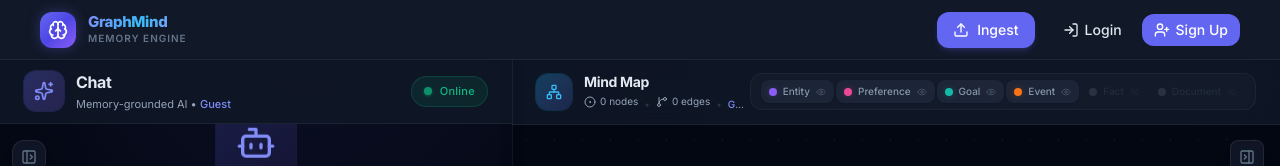
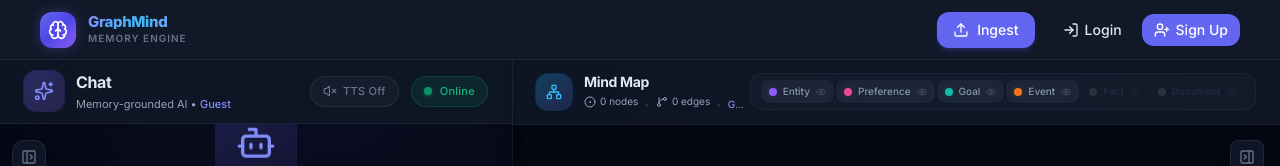
Before and after one commit to YashSavalkar321/GraphMind, a React (Vite) app in the folder frontend/: page / in a window 1280 px wide. Shown: the top 166 px of the page. Built offline with nearby package versions, Linux system fonts and the light colour scheme.

Commit message:
ai voice feature added

```diff
--- a/frontend/src/components/ChatWindow.jsx
+++ b/frontend/src/components/ChatWindow.jsx
@@ -1,20 +1,72 @@
-import { useState, useRef, useEffect } from 'react';
-import { Send, Bot, Sparkles, MessageCircle, ArrowDown, Zap } from 'lucide-react';
+import { useState, useRef, useEffect, useCallback } from 'react';
+import { Send, Bot, Sparkles, MessageCircle, ArrowDown, Zap, Volume2, VolumeX, Square } from 'lucide-react';
 import useAppStore from '../store/useAppStore';
 import PerformanceTimer from './PerformanceTimer';
 import CitationBadge from './CitationBadge';
+import SpeechHelper from '../utils/speechHelper';
 
 export default function ChatWindow() {
   const messages = useAppStore((s) => s.messages);
   const isTyping = useAppStore((s) => s.isTyping);
   const sendMessage = useAppStore((s) => s.sendMessage);
   const currentUser = useAppStore((s) => s.getCurrentUser());
+  const ttsEnabled = useAppStore((s) => s.ttsEnabled);
+  const toggleTts = useAppStore((s) => s.toggleTts);
 
   const [input, setInput] = useState('');
   const [showScrollBtn, setShowScrollBtn] = useState(false);
+  const [speakingMsgId, setSpeakingMsgId] = useState(null);
   const messagesEndRef = useRef(null);
   const scrollContainerRef = useRef(null);
   const inputRef = useRef(null);
+  const lastSpokenMsgId = useRef(null);
+
+  // Preload TTS voices on mount
+  useEffect(() => {
+    SpeechHelper.preloadVoices();
+  }, []);
+
+  // Auto-speak new assistant responses when TTS is enabled
+  useEffect(() => {
+    if (!ttsEnabled || messages.length === 0) return;
+    const lastMsg = messages[messages.length - 1];
+    if (
+      lastMsg.role === 'assistant' &&
+      !lastMsg.streaming &&
+      lastMsg.content &&
+      lastMsg.id !== lastSpokenMsgId.current
+    ) {
+      lastSpokenMsgId.current = lastMsg.id;
+      setSpeakingMsgId(lastMsg.id);
+      SpeechHelper.speak(lastMsg.content, {
+        onEnd: () => setSpeakingMsgId(null),
+        onError: () => setSpeakingMsgId(null),
+      });
+    }
+  }, [messages, ttsEnabled]);
+
+  // Stop speech when TTS is toggled off
+  useEffect(() => {
+    if (!ttsEnabled) {
+      SpeechHelper.stop();
+      setSpeakingMsgId(null);
+    }
+  }, [ttsEnabled]);
+
+  const handleSpeak = useCallback((msg) => {
+    if (speakingMsgId === msg.id) {
+      // Currently speaking this message → stop
+      SpeechHelper.stop();
+      setSpeakingMsgId(null);
+    } else {
+      // Speak this message
+      setSpeakingMsgId(msg.id);
+      SpeechHelper.speak(msg.content, {
+        onEnd: () => setSpeakingMsgId(null),
+        onError: () => setSpeakingMsgId(null),
+      });
+    }
+  }, [speakingMsgId]);
 
   useEffect(() => {
     messagesEndRef.current?.scrollIntoView({ behavior: 'smooth' });
@@ -78,9 +130,26 @@ export default function ChatWindow() {
             </p>
           </div>
         </div>
-        <div className="flex items-center gap-2 px-3 py-1.5 rounded-full bg-success/10 border border-success/20 flex-shrink-0">
-          <div className="w-2 h-2 rounded-full bg-success shadow-sm shadow-success/50 animate-pulse" />
-          <span className="text-[11px] text-success font-medium tracking-wide">Online</span>
+        <div className="flex items-center gap-3 flex-shrink-0">
+          {/* TTS toggle */}
+          <button
+            onClick={toggleTts}
+            title={ttsEnabled ? 'Disable auto-speak' : 'Enable auto-speak'}
+            className={`flex items-center gap-1.5 px-3 py-1.5 rounded-full border transition-all duration-200 cursor-pointer ${
+              ttsEnabled
+                ? 'bg-primary/15 border-primary/30 text-primary-light'
+                : 'bg-white/[0.03] border-white/[0.08] text-text-muted hover:text-text-secondary hover:border-white/[0.15]'
+            }`}
+          >
+            {ttsEnabled ? <Volume2 className="w-3.5 h-3.5" /> : <VolumeX className="w-3.5 h-3.5" />}
+            <span className="text-[11px] font-medium tracking-wide">
+              {ttsEnabled ? 'TTS On' : 'TTS Off'}
+            </span>
+          </button>
+          <div className="flex items-center gap-2 px-3 py-1.5 rounded-full bg-success/10 border border-success/20">
+            <div className="w-2 h-2 rounded-full bg-success shadow-sm shadow-success/50 animate-pulse" />
+            <span className="text-[11px] text-success font-medium tracking-wide">Online</span>
+          </div>
         </div>
       </header>
 
@@ -165,7 +234,24 @@ export default function ChatWindow() {
                 {/* Citations & Metrics isolated in a footer section */}
                 {msg.role === 'assistant' && !msg.streaming && msg.content && (
                   <div className="bg-white/[0.03] px-5 py-3.5 border-t border-white/[0.06] rounded-b-2xl flex flex-col gap-3 items-start">
-                    <PerformanceTimer timeMs={msg.retrieval_time_ms} />
+                    <div className="flex items-center justify-between w-full">
+                      <PerformanceTimer timeMs={msg.retrieval_time_ms} />
+                      <button
+                        onClick={() => handleSpeak(msg)}
+                        title={speakingMsgId === msg.id ? 'Stop speaking' : 'Read aloud'}
+                        className={`flex items-center gap-1 px-2 py-1 rounded-lg text-[11px] font-medium transition-all duration-200 cursor-pointer ${
+                          speakingMsgId === msg.id
+                            ? 'bg-primary/20 text-primary-light border border-primary/30'
+                            : 'bg-white/[0.04] text-text-muted hover:text-text-secondary hover:bg-white/[0.08] border border-transparent'
+                        }`}
+                      >
+                        {speakingMsgId === msg.id ? (
+                          <><Square className="w-3 h-3" /> Stop</>
+                        ) : (
+                          <><Volume2 className="w-3 h-3" /> Speak</>
+                        )}
+                      </button>
+                    </div>
                     <CitationBadge citations={msg.memory_citations} broadQuery={msg.broad_query} />
                   </div>
                 )}
--- a/frontend/src/store/useAppStore.js
+++ b/frontend/src/store/useAppStore.js
@@ -367,6 +367,15 @@ const useAppStore = create((set, get) => ({
   },
   clearRetrievalFocus: () => set({ retrievalFocusNodeIds: null }),
 
+  // ──────────────── Text-to-Speech state ────────────────
+  ttsEnabled: JSON.parse(localStorage.getItem('gm_tts_enabled') || 'false'),
+  toggleTts: () =>
+    set((s) => {
+      const next = !s.ttsEnabled;
+      localStorage.setItem('gm_tts_enabled', JSON.stringify(next));
+      return { ttsEnabled: next };
+    }),
+
   // ──────────────── Chat state ────────────────
   messages: [],
   isTyping: false,
--- /dev/null
+++ b/frontend/src/utils/speechHelper.js
@@ -0,0 +1,95 @@
+// ── Text-to-Speech helper using the Web Speech API ──
+// No external dependencies — runs natively in all modern browsers.
+
+let currentUtterance = null;
+
+/**
+ * Strip markdown-style bold markers and other noise so the spoken
+ * text sounds natural.
+ */
+function cleanTextForSpeech(text) {
+  return text
+    .replace(/\*\*(.*?)\*\*/g, '$1') // remove **bold** markers
+    .replace(/__(.*?)__/g, '$1')     // remove __underline__ markers
+    .replace(/[#>*`~\-]/g, '')       // remove misc markdown chars
+    .replace(/\n{2,}/g, '. ')        // turn double newlines into pauses
+    .replace(/\n/g, ' ')             // single newlines → space
+    .trim();
+}
+
+const SpeechHelper = {
+  /** Returns true when the browser supports the Web Speech API. */
+  isSupported() {
+    return 'speechSynthesis' in window;
+  },
+
+  /**
+   * Speak the given text.
+   * @param {string} text     Plain or lightly-marked-up text.
+   * @param {object} options  Optional overrides: rate, pitch, volume, lang, voice, onEnd, onError.
+   */
+  speak(text, options = {}) {
+    if (!this.isSupported()) {
+      console.warn('Text-to-speech is not supported in this browser.');
+      return;
+    }
+
+    // Cancel anything currently playing
+    this.stop();
+
+    const cleaned = cleanTextForSpeech(text);
+    if (!cleaned) return;
+
+    const utterance = new SpeechSynthesisUtterance(cleaned);
+    utterance.rate   = options.rate   ?? 1;
+    utterance.pitch  = options.pitch  ?? 1;
+    utterance.volume = options.volume ?? 1;
+    utterance.lang   = options.lang   || 'en-US';
+
+    if (options.voice) {
+      utterance.voice = options.voice;
+    }
+
+    utterance.onend   = () => { currentUtterance = null; options.onEnd?.();  };
+    utterance.onerror = (e) => { currentUtterance = null; options.onError?.(e); };
+
+    currentUtterance = utterance;
+    window.speechSynthesis.speak(utterance);
+  },
+
+  /** Stop any ongoing speech. */
+  stop() {
+    if (this.isSupported()) {
+      window.speechSynthesis.cancel();
+    }
+    currentUtterance = null;
+  },
+
+  /** Returns true when the synthesiser is currently speaking. */
+  isSpeaking() {
+    return this.isSupported() && window.speechSynthesis.speaking;
+  },
+
+  /** Return the list of available voices (async-safe). */
+  getVoices() {
+    if (!this.isSupported()) return [];
+    return window.speechSynthesis.getVoices();
+  },
+
+  /**
+   * Preload voices — call once on app startup so they're ready
+   * when the user first triggers speech.
+   */
+  preloadVoices() {
+    if (!this.isSupported()) return;
+    // Some browsers load voices asynchronously; this forces it:
+    window.speechSynthesis.getVoices();
+    if (typeof window.speechSynthesis.onvoiceschanged !== 'undefined') {
+      window.speechSynthesis.onvoiceschanged = () => {
+        window.speechSynthesis.getVoices();
+      };
+    }
+  },
+};
+
+export default SpeechHelper;
```
